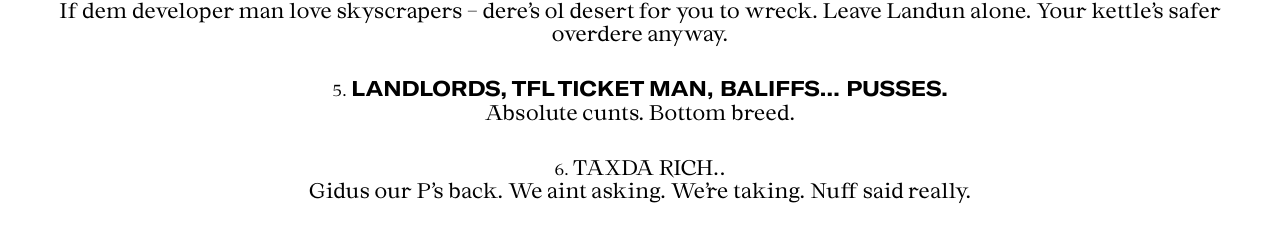
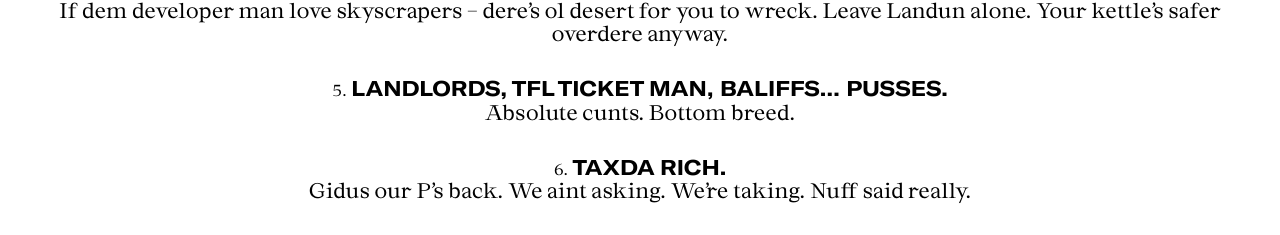
Before and after one commit to 19Horses/Hegemony, a React (Vite) app: page / in a window 1280 px wide. Shown: the part 8416-8651 px from the top of the page. Built offline with nearby package versions, Linux system fonts and the light colour scheme.

Commit message:
Bold taxda rich

```diff
--- a/src/App.tsx
+++ b/src/App.tsx
@@ -399,7 +399,7 @@
         <p className="description centered">
           <b>
             <span className="list-number">6.</span>{' '}
-            <span className="demands"></span> TAXDA RICH..
+            <span className="demands">TAXDA RICH.</span>
           </b>
           <br />
           Gidus our P’s back. We aint asking. We’re taking. Nuff said really.
```
